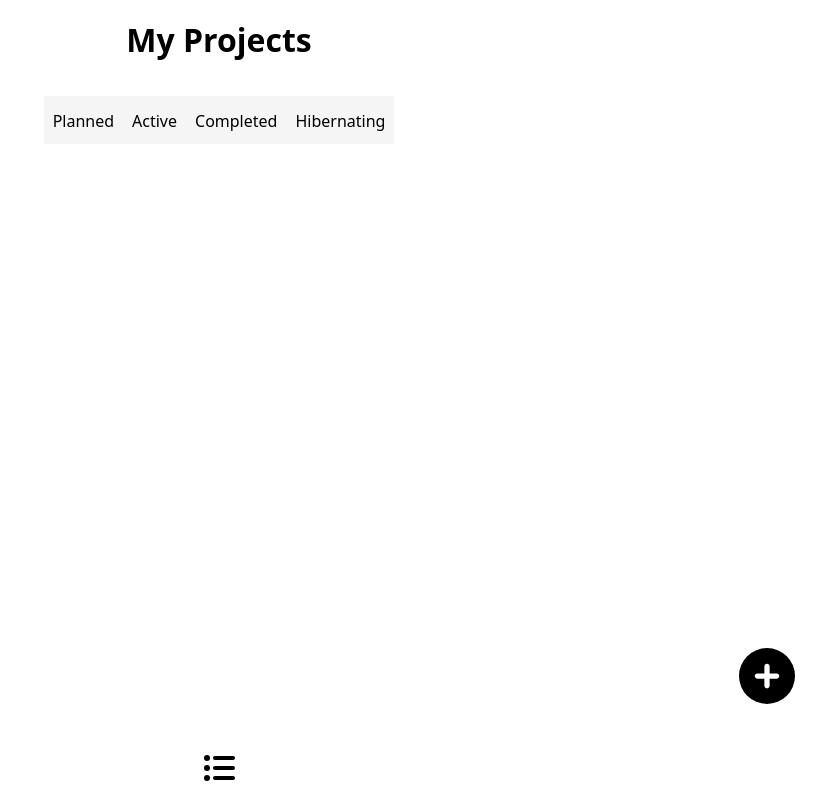
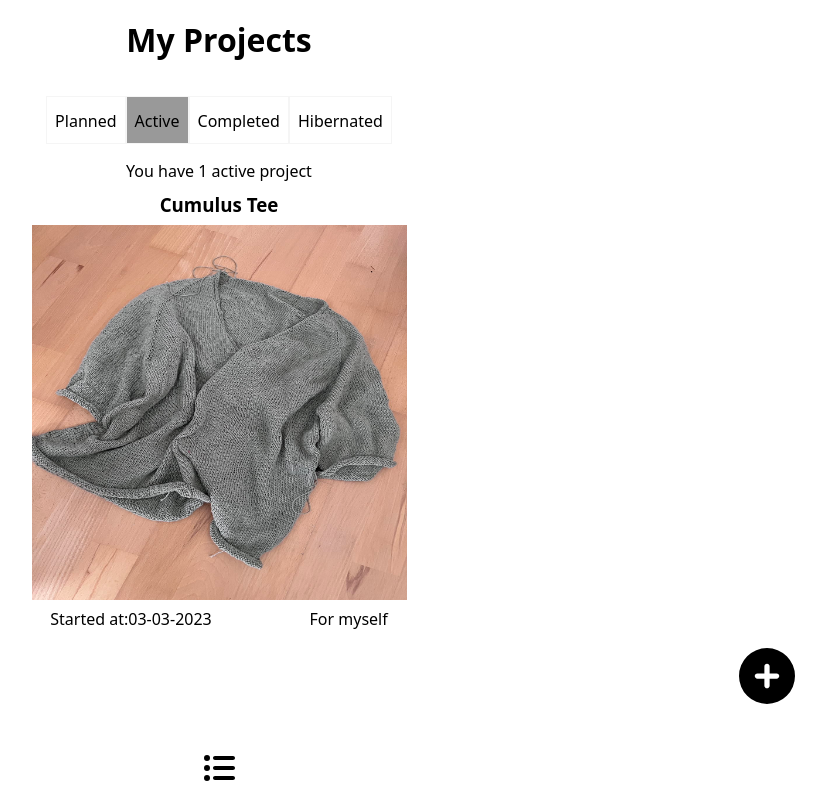
Before and after one commit to MichanNan/Knittogether, a Next.js app: page / in a window 1280 px wide. Shown: the whole page, without its empty margins (421-1247 px from the left). Built offline with nearby package versions, Linux system fonts and the light colour scheme.

Commit message:
add categories

```diff
--- a/components/Categories/index.js
+++ b/components/Categories/index.js
@@ -1,20 +1,35 @@
 import styled from "styled-components";
-
-export default function Categories({ handleClick }) {
+export default function Categories({ handleClick, selectedProjectStatus }) {
   return (
     <>
       <CategoriyContainer>
-        <CategoryCard className="planned" onClick={(e) => handleClick(e)}>
+        <CategoryCard
+          className="planned"
+          selectedProjectStatus={selectedProjectStatus}
+          onClick={(e) => handleClick(e)}
+        >
           Planned
         </CategoryCard>
-        <CategoryCard className="active" onClick={(e) => handleClick(e)}>
+        <CategoryCard
+          className="active"
+          selectedProjectStatus={selectedProjectStatus}
+          onClick={(e) => handleClick(e)}
+        >
           Active
         </CategoryCard>
-        <CategoryCard className="completed" onClick={(e) => handleClick(e)}>
+        <CategoryCard
+          className="completed"
+          selectedProjectStatus={selectedProjectStatus}
+          onClick={(e) => handleClick(e)}
+        >
           Completed
         </CategoryCard>
-        <CategoryCard className="hibernating" onClick={(e) => handleClick(e)}>
-          Hibernating
+        <CategoryCard
+          className="hibernated"
+          selectedProjectStatus={selectedProjectStatus}
+          onClick={(e) => handleClick(e)}
+        >
+          Hibernated
         </CategoryCard>
       </CategoriyContainer>
     </>
@@ -32,5 +47,6 @@ const CategoryCard = styled.span`
   padding: 0 0.5rem;
   border: 0.1rem solid #f5f5f5;
   line-height: 3rem;
-  background-color: #f5f5f5;
+  background-color: ${({ className, selectedProjectStatus }) =>
+    className.includes(selectedProjectStatus) ? "#999999" : "f5f5f5"};
 `;
--- a/components/PreAddProject/index.js
+++ b/components/PreAddProject/index.js
@@ -15,13 +15,21 @@ export default function PreAddProject({ onCancel, handlePreAddSubmit }) {
         name="name"
         value={inputName}
         onChange={(e) => setInputName(e.target.value)}
+        required="required"
       />
-      <div>
-        <button type="cancel" onClick={onCancel}>
+      <ButtonContainer>
+        <StyledButton
+          width="5rem"
+          height="2rem"
+          type="cancel"
+          onClick={onCancel}
+        >
           Cancel
-        </button>
-        <button type="submit">Create</button>
-      </div>
+        </StyledButton>
+        <StyledButton width="5rem" height="2rem" type="submit">
+          Create
+        </StyledButton>
+      </ButtonContainer>
     </AddProjectNameForm>
   );
 }
@@ -43,5 +51,5 @@ const AddProjectNameForm = styled.form`
 const ButtonContainer = styled.div`
   width: 15rem;
   display: flex;
-  justify-content: space-between;
+  justify-content: space-evenly;
 `;
--- a/components/ProjectPreview/index.js
+++ b/components/ProjectPreview/index.js
@@ -7,7 +7,11 @@ export default function ProjectPreview({ project }) {
       <h3>{project.name}</h3>
       <Image src={project.image} alt="project-image" width={375} height={375} />
       <ProjectPrevInfo>
-        <span>{`Started at:${project.details.startDate}`}</span>
+        {project.status === "planned" ? (
+          <span>not started yet</span>
+        ) : (
+          <span>{`Started at:${project.details.startDate}`}</span>
+        )}
         <span> {`For ${project.details.recipient}`}</span>
       </ProjectPrevInfo>
     </ProjectItem>
--- a/components/Projects/index.js
+++ b/components/Projects/index.js
@@ -14,7 +14,7 @@ export default function Projects({ projectsList }) {
 
 const ProjectContainer = styled.div`
   position: absolute;
-  top: 10rem;
+  top: 12rem;
   display: flex;
   flex-direction: column;
   gap: 2rem;
--- a/components/styles/StyledButton.js
+++ b/components/styles/StyledButton.js
@@ -9,8 +9,8 @@ export default function StyledButton({
 }) {
   return (
     <ButtonItem
-      $width={width}
-      $height={height}
+      width={width}
+      height={height}
       onClick={onClick}
       className={className}
     >
@@ -20,8 +20,8 @@ export default function StyledButton({
 }
 
 const ButtonItem = styled.button`
-  width: ${(props) => props.$width};
-  height: ${(props) => props.$height};
+  width: ${({ width }) => width};
+  height: ${(height) => height};
   border: none;
   border-radius: 1rem;
   box-shadow: 0.1rem 0.1rem 0.5 #cccccc;
--- a/components/styles/StyledInput.js
+++ b/components/styles/StyledInput.js
@@ -1,24 +1,34 @@
 import styled from "styled-components";
 import { useState } from "react";
 
-export default function StyledInput({ width, height, radius, name, type }) {
+export default function StyledInput({
+  width,
+  height,
+  radius,
+  name,
+  type,
+  maxLength,
+  required,
+}) {
   const [inputName, setInputName] = useState("");
   return (
     <InputItem
-      $width={width}
-      $height={height}
-      $radius={radius}
+      width={width}
+      height={height}
+      radius={radius}
       name={name}
       type={type}
       onChange={(e) => setInputName(e.target.value)}
       value={inputName}
+      maxLength={maxLength}
+      required={required}
     ></InputItem>
   );
 }
 const InputItem = styled.input`
-  width: ${(props) => props.$width};
-  height: ${(props) => props.$height};
-  border-radius: ${(props) => props.$radius};
+  width: ${({ width }) => width};
+  height: ${({ height }) => height};
+  border-radius: ${({ radius }) => radius};
   border: none;
   background-color: #f5f5f5;
   box-shadow: 0.1rem 0.1rem 0.4rem #cccccc;
--- a/db/projects.js
+++ b/db/projects.js
@@ -27,7 +27,7 @@ export const mockProjects = [
   {
     id: 2,
     name: " Sophie Scarf",
-    status: "completed",
+    status: "planned",
     happiness: "happy",
     image: "/sophiescarf.jpg",
     details: {
--- a/pages/index.js
+++ b/pages/index.js
@@ -9,7 +9,7 @@ import { useState } from "react";
 
 export default function Home({ handlePreAddSubmit, projectsList }) {
   const [addNewProjectStatus, setAddNewProjectStatus] = useState(false);
-  const [selectedProjectStatus, setSelectedProjectStatus] = useState("planned");
+  const [selectedProjectStatus, setSelectedProjectStatus] = useState("active");
 
   function handleAddNewProject() {
     setAddNewProjectStatus(!addNewProjectStatus);
@@ -19,21 +19,15 @@ export default function Home({ handlePreAddSubmit, projectsList }) {
     setAddNewProjectStatus(false);
   }
 
-  function filterProject(status) {
-    const filteredProjects = projectsList.filter((project) => {
-      return project.status === status;
-    });
-    return filteredProjects;
-  }
-  const plannedProject = filterProject("planned");
-  const activeProject = filterProject("active");
-  const completedProject = filterProject("completed");
-  const hibernatedProject = filterProject("hibernating");
-
   function handleStatusClick(e) {
     const selectedButtonClassName = e.target.className;
-    setSelectedProjectStatus(selectedButtonClassName);
+    const projectStatus = selectedButtonClassName.split(" ")[2];
+    setSelectedProjectStatus(projectStatus);
   }
+
+  const seletedProjects = projectsList.filter((project) => {
+    return project.status === selectedProjectStatus;
+  });
 
   return (
     <Main>
@@ -45,27 +39,25 @@ export default function Home({ handlePreAddSubmit, projectsList }) {
         />
       )}
       <Heading>My Projects</Heading>
-      <Categories handleClick={handleStatusClick} />
+      <Categories
+        handleClick={handleStatusClick}
+        selectedProjectStatus={selectedProjectStatus}
+      />
       <AddButton handleClick={handleAddNewProject} />
-
       {addNewProjectStatus && (
         <PreAddProject
           onCancel={handleCancel}
           handlePreAddSubmit={handlePreAddSubmit}
         />
       )}
-      {selectedProjectStatus.includes("planned") && (
-        <Projects projectsList={plannedProject} />
-      )}
-      {selectedProjectStatus.includes("active") && (
-        <Projects projectsList={activeProject} />
-      )}
-      {selectedProjectStatus.includes("completed") && (
-        <Projects projectsList={completedProject} />
-      )}
-      {selectedProjectStatus.includes("hibernating") && (
-        <Projects projectsList={hibernatedProject} />
-      )}
+      <ProjectSumInfo>
+        {`You have ${seletedProjects.length}
+       ${selectedProjectStatus} ${
+          seletedProjects.length === 1 ? "project" : "projects"
+        }`}
+      </ProjectSumInfo>
+
+      <Projects projectsList={seletedProjects} />
 
       <Navigation />
     </Main>
@@ -92,3 +84,8 @@ const BackDrop = styled.div`
   opacity: 0.4;
   z-index: 99;
 `;
+
+const ProjectSumInfo = styled.p`
+  position: absolute;
+  top: 10rem;
+`;
```
Also changed, not shown: components/AddProjectForm/index.js (+29 -24 lines).
